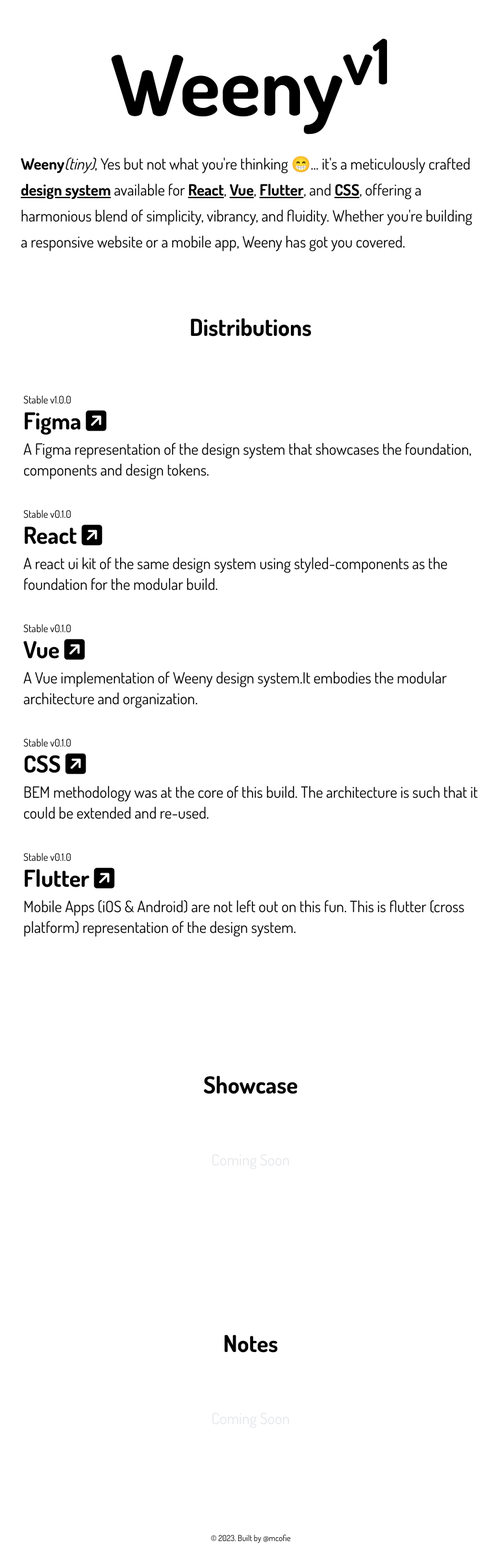
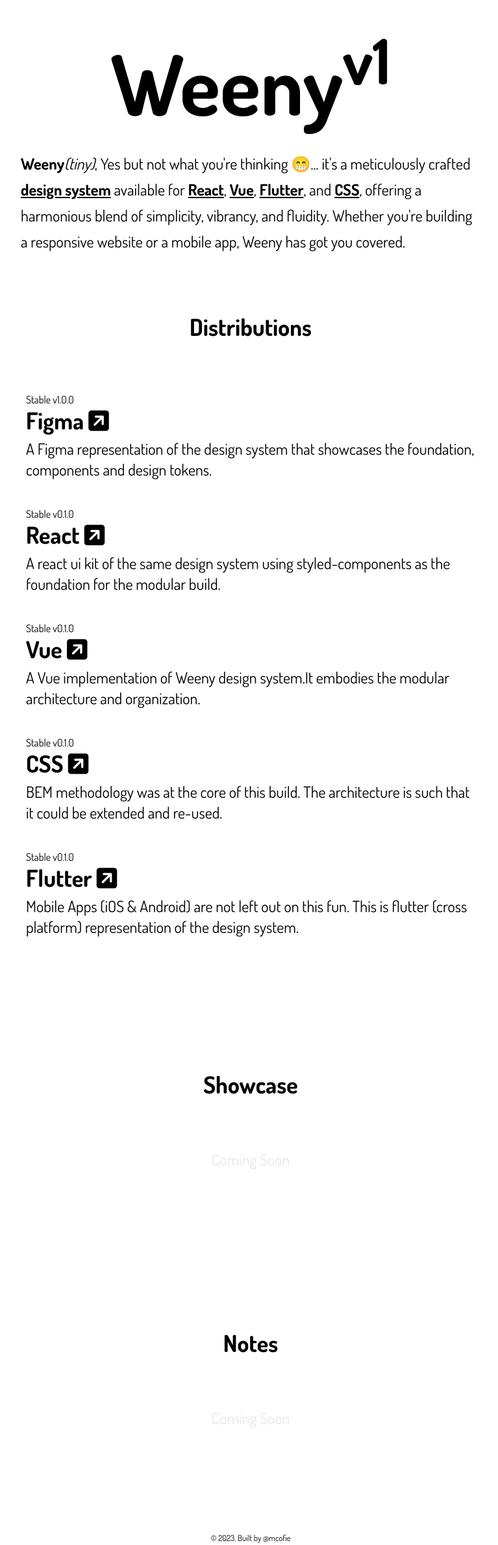
Before and after one commit to mcofie/Weeny, a Jekyll site: the page built from index.html, in a window 1280 px wide. Shown: the whole page at 65% size, without its empty margins (254-1021 px from the left). Built offline with Jekyll 4.4.1, drawn with Linux system fonts in a browser that asks for light colours; nearby versions of some CDN libraries.

Commit message:
added more margin on the edges to the corners of the screen

```diff
--- a/index.html
+++ b/index.html
@@ -7,7 +7,7 @@
         <div class="md:w-3/4 sm:w-full lg:w-9/12 xl:w-8/12 2xl:w-1/4">
             <h1 class="text-center font-bold text-7xl md:text-7xl sm:text-3xl lg:text-9xl">
                 Weeny<sup class="">v1</sup></h1>
-            <p class="text-2xl mx-3 text-left sm:mx-3 mt-10 leading-10">
+            <p class="text-2xl mx-4 text-left sm:mx-3 mt-10 leading-10">
                 <span class="font-bold">Weeny</span><span class="italic">(tiny)</span>, Yes but not what you're thinking
                 😁... it's a meticulously
                 crafted <span class="font-bold underline">design system</span> available for
@@ -30,7 +30,7 @@
     <div class="flex mt-10 flex-row auto-rows-max justify-center">
         <div class="md:w-3/4 sm:w-full lg:w-9/12 xl:w-8/12 2xl:w-1/4">
             {% for platform in site.data.platforms %}
-            <div class="my-10 mx-4">
+            <div class="my-10 mx-5">
                 <span>Stable v{{platform.version}}</span>
                 <div>
                     <a href="{{platform.url}}">
```
